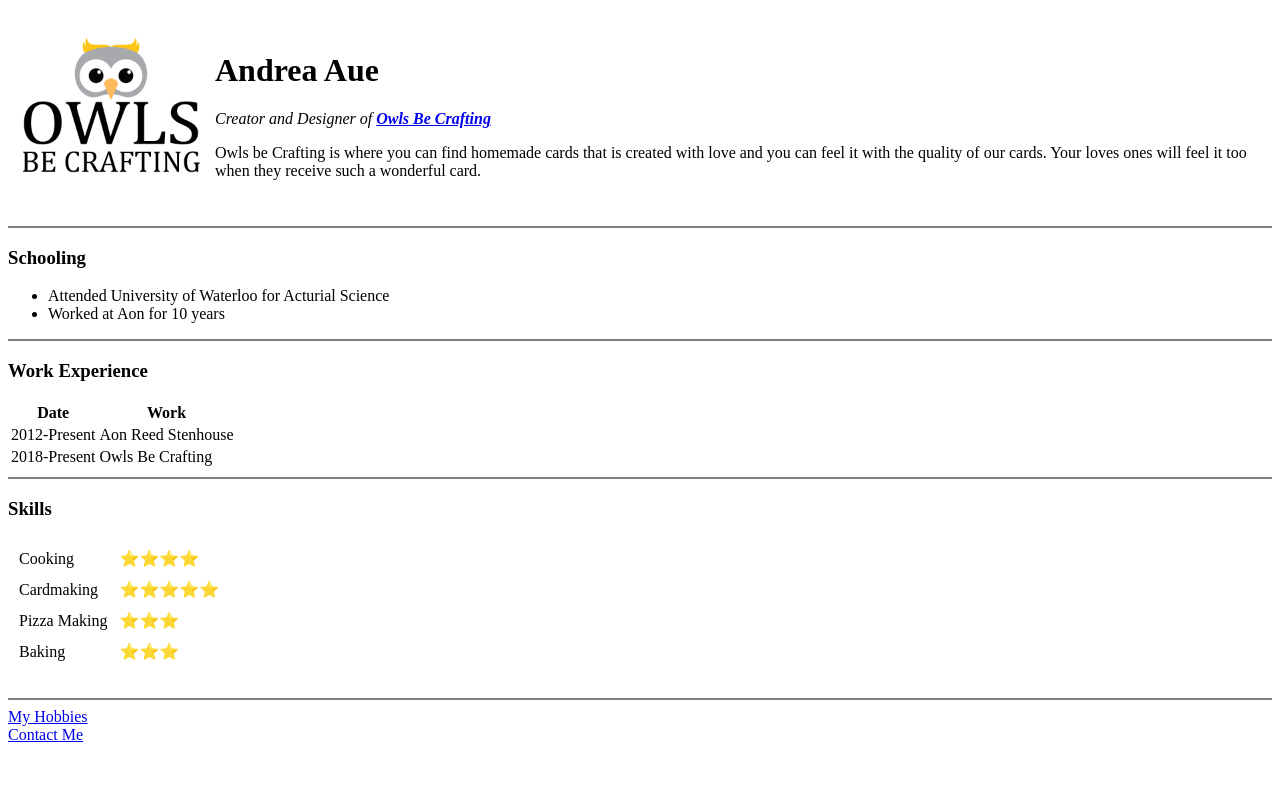
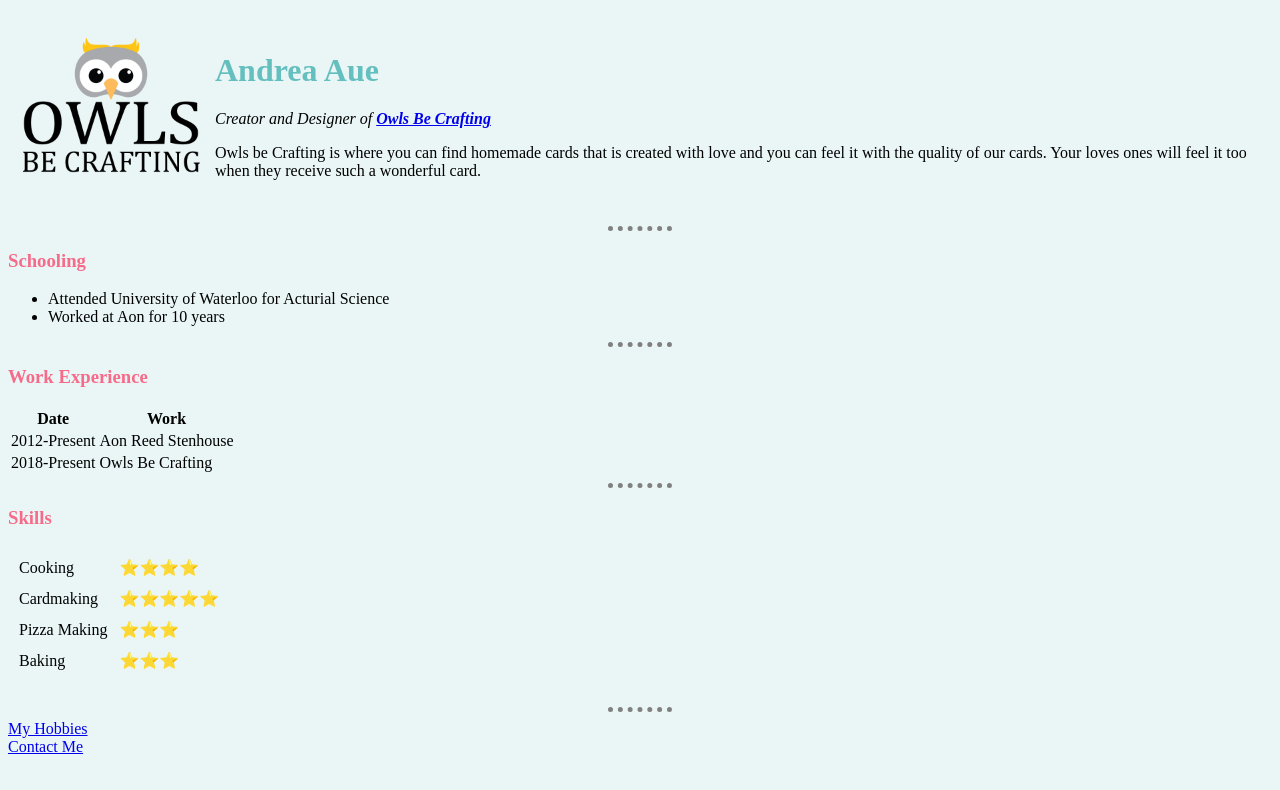
Before and after one commit to andreaaue/cv, a plain HTML site: page index.html in a window 1280 px wide. Drawn offline with Linux system fonts and the light colour scheme; the site is published under a folder, as on GitHub Pages, so addresses that start at the root find nothing.

Commit message:
upload new files

```diff
--- /dev/null
+++ b/css/styles.css
@@ -0,0 +1,20 @@
+body {
+  background-color: #EAF6F6;
+}
+
+hr {
+  background-color: #EAF6F6;
+  border-style: none;
+  border-top-style: dotted;
+  border-color: grey;
+  border-width: 5px;
+  width: 5%;
+}
+
+h1{
+  color: #66BFBF
+}
+
+h3{
+  color: #F76B8A
+}
--- a/index.html
+++ b/index.html
@@ -4,7 +4,7 @@
 <head>
   <meta charset="utf-8">
   <title>Andrea's Personal Site</title>
-  <link rel="stylesheet" href="/styles.css">
+  <link rel="stylesheet" href="css/styles.css">
 </head>
 <body>
 <table>
@@ -21,7 +21,7 @@
   </tr>
 </table>
 
-<Hr size="2" noshade />
+<hr size="2" noshade />
 <h3>Schooling</h3>
 <ul>
   <li>Attended University of Waterloo for Acturial Science</li>
```
